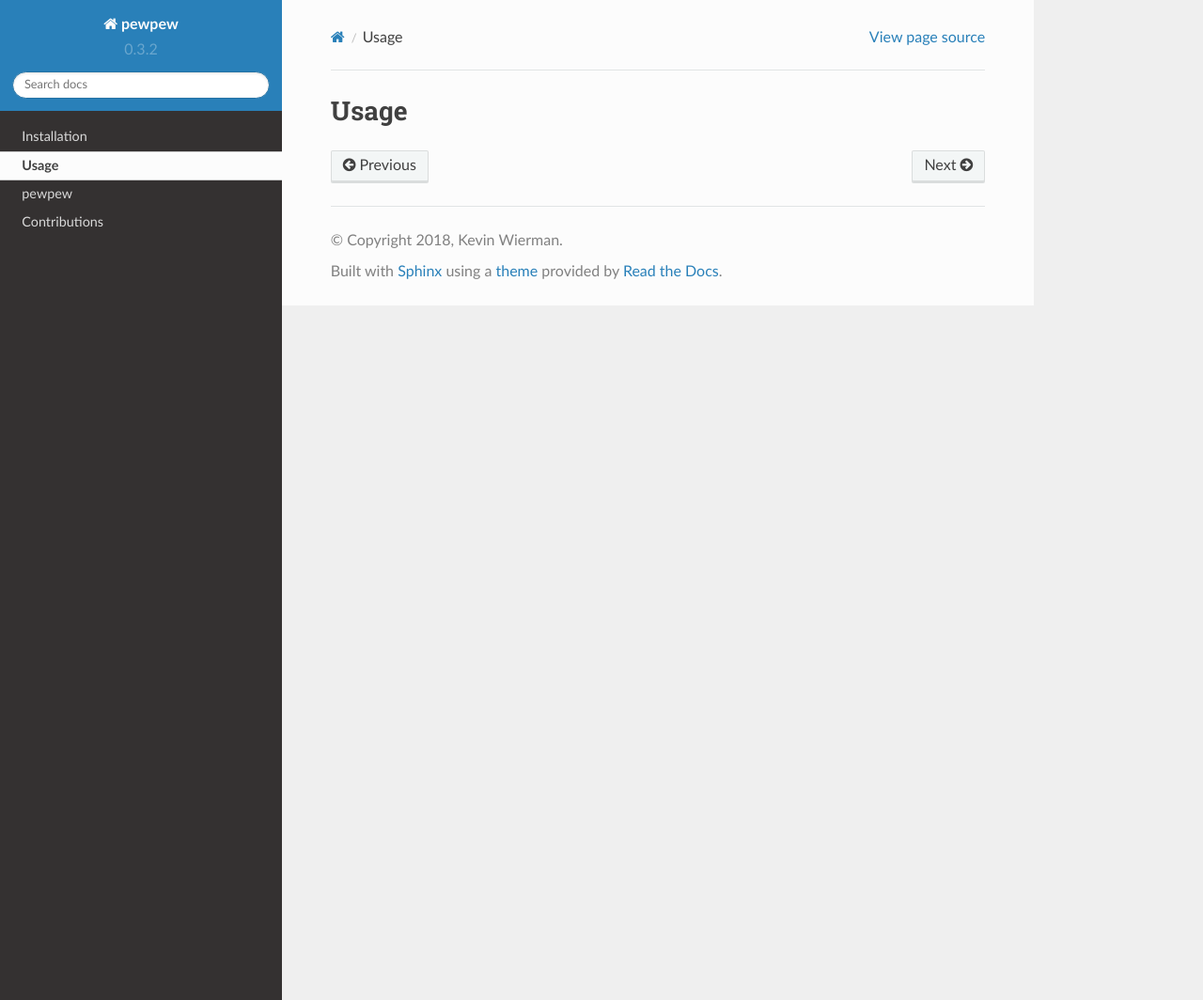
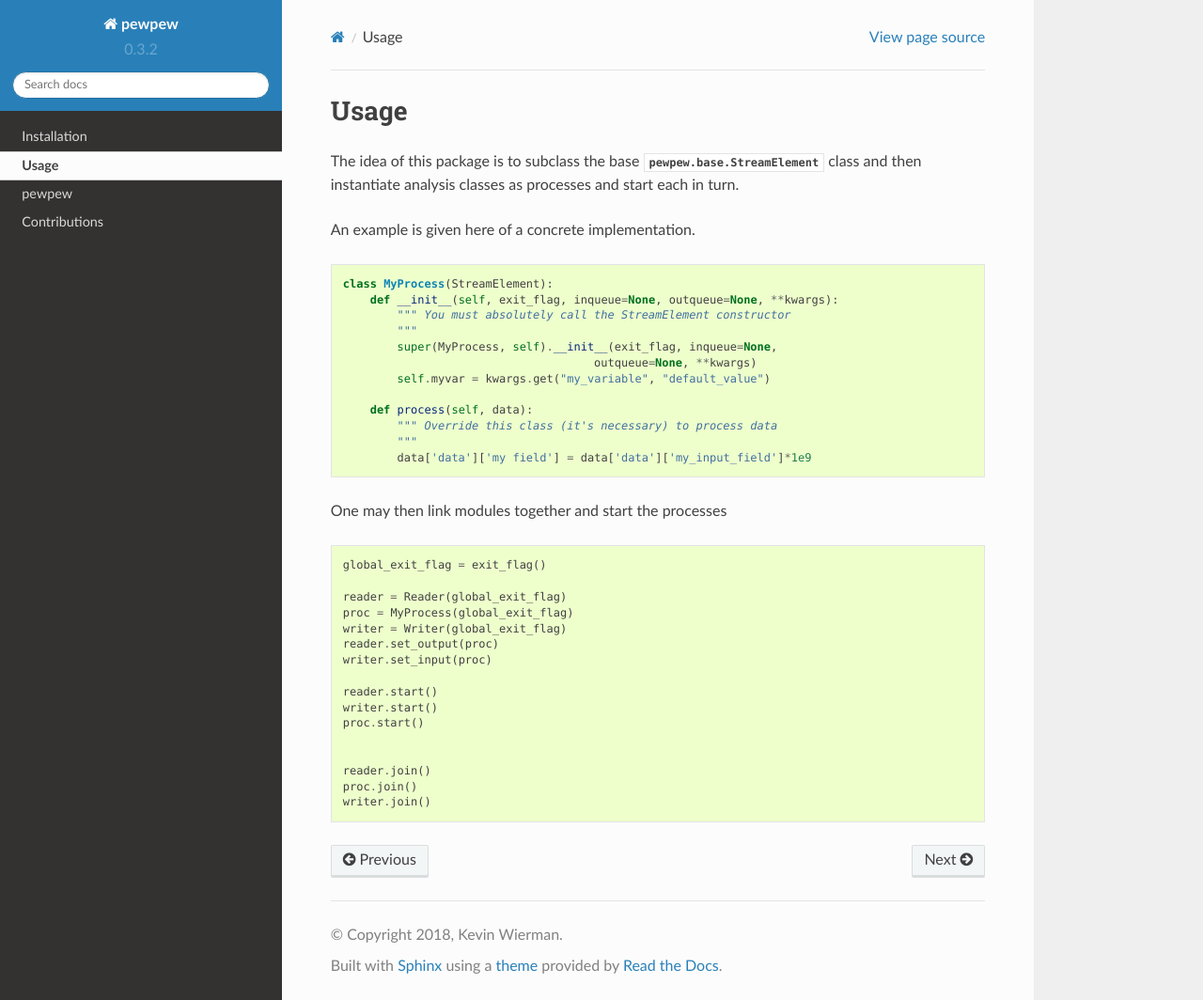
Before and after one commit to kwierman/pewpew, a Sphinx documentation site: the page built from docs/usage.rst, in a window 1280 px wide and 1064 px high. Shown: the whole window at 94% size. Built offline with Sphinx 7.4.7 and the Read the Docs theme 2.0.0, drawn with Linux system fonts in a browser that asks for light colours.

Commit message:
[docs] Some documentation to start with

```diff
--- a/docs/conf.py
+++ b/docs/conf.py
@@ -33,7 +33,8 @@ sys.path.insert(0, os.path.abspath('..'))
 extensions = ['sphinx.ext.autodoc',
     'sphinx.ext.mathjax',
     'sphinx.ext.ifconfig',
-    'sphinx.ext.viewcode']
+    'sphinx.ext.viewcode',
+    'sphinxcontrib.napoleon']
 
 # Add any paths that contain templates here, relative to this directory.
 templates_path = ['_templates']
--- a/docs/index.rst
+++ b/docs/index.rst
@@ -6,6 +6,12 @@ PEW stands for Process Event-Wise. As this library does multiprocessing, this is
 * Open Source License: MIT license
 * Documentation: https://pewpew.readthedocs.io.
 
+
+The need for a multiprocess-based framework for event-wise processing arose in particle physics
+dataset whose atomic datatypes are very large. Large datatypes lead to long IO time which bottlenecks
+processing time, so having multiple IO processes and independent analysis processes is advantageous.
+
+This framework is thus aimed at data management development and processing frameworks.
 
 Contents:
 
--- a/docs/usage.rst
+++ b/docs/usage.rst
@@ -1,2 +1,47 @@
 Usage
 =====
+
+
+The idea of this package is to subclass the base :class:`pewpew.base.StreamElement` class and then instantiate analysis classes as processes and
+start each in turn.
+
+An example is given here of a concrete implementation.
+
+.. code-block:: python
+
+    class MyProcess(StreamElement):
+        def __init__(self, exit_flag, inqueue=None, outqueue=None, **kwargs):
+            """ You must absolutely call the StreamElement constructor
+            """
+            super(MyProcess, self).__init__(exit_flag, inqueue=None,
+                                         outqueue=None, **kwargs)
+            self.myvar = kwargs.get("my_variable", "default_value")
+
+        def process(self, data):
+            """ Override this class (it's necessary) to process data
+            """
+            data['data']['my field'] = data['data']['my_input_field']*1e9
+
+
+
+One may then link modules together and start the processes
+
+
+.. code-block:: python
+
+    global_exit_flag = exit_flag()
+
+    reader = Reader(global_exit_flag)
+    proc = MyProcess(global_exit_flag)
+    writer = Writer(global_exit_flag)
+    reader.set_output(proc)
+    writer.set_input(proc)
+
+    reader.start()
+    writer.start()
+    proc.start()
+
+
+    reader.join()
+    proc.join()
+    writer.join()
--- a/requirements_doc.txt
+++ b/requirements_doc.txt
@@ -1,2 +1,3 @@
 sphinx==1.6.6
 sphinx_rtd_theme==0.2.4
+sphinxcontrib-napoleon==0.6.1
```
Also changed, not shown: docs/installation.rst (+22 -0 lines), docs/pewpew.rst (+7 -0 lines), 1 other file.
